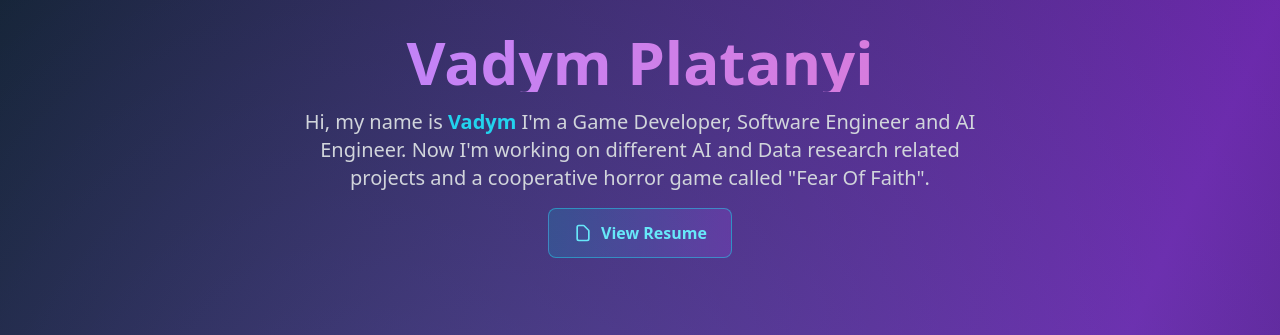
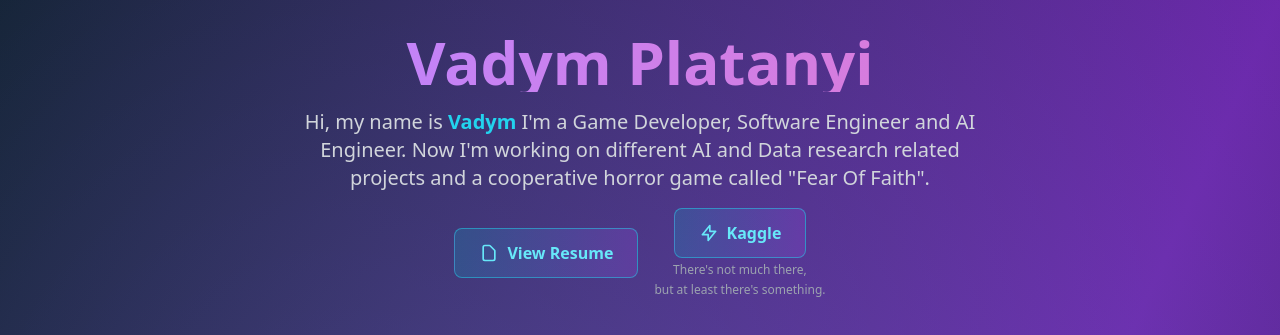
Before and after one commit to PLATnya/Portfolio, an Astro site: page / in a window 1280 px wide. Shown: the top 335 px of the page. Built offline with nearby package versions, Linux system fonts and the light colour scheme; Astro itself is replaced by a stand-in of ours.

Commit message:
Kaggle link

```diff
--- a/src/components/Header.astro
+++ b/src/components/Header.astro
@@ -12,7 +12,7 @@ const baseUrl = import.meta.env.BASE_URL;
       I'm a Game Developer, Software Engineer and AI Engineer.
       Now I'm working on different AI and Data research related projects and a cooperative horror game called "Fear Of Faith".
     </p>
-    <div class="flex justify-center mt-6">
+    <div class="flex flex-col sm:flex-row justify-center items-center gap-4 mt-6">
       <a
         href={`${baseUrl}/resume.pdf`}
         target="_blank"
@@ -24,6 +24,21 @@ const baseUrl = import.meta.env.BASE_URL;
         </svg>
         <span class="font-semibold">View Resume</span>
       </a>
+      <div class="flex flex-col items-center">
+        <a
+          href="https://www.kaggle.com/vadimplataniy"
+          target="_blank"
+          rel="noopener noreferrer"
+          class="inline-flex items-center gap-2 px-6 py-3 bg-gradient-to-r from-cyan-500/20 to-purple-500/20 hover:from-cyan-500/30 hover:to-purple-500/30 border border-cyan-400/50 hover:border-purple-400/70 rounded-lg text-cyan-300 hover:text-purple-200 transition-all duration-300 hover:shadow-lg hover:shadow-purple-500/30 hover:-translate-y-1"
+        >
+          <svg class="w-5 h-5" fill="none" stroke="currentColor" viewBox="0 0 24 24">
+            <path stroke-linecap="round" stroke-linejoin="round" stroke-width="2" d="M13 10V3L4 14h7v7l9-11h-7z" />
+          </svg>
+          <span class="font-semibold">Kaggle</span>
+        </a>
+        <p class="text-xs text-gray-400 mt-1 text-center">There's not much there,</p>
+        <p class="text-xs text-gray-400 mt-1 text-center">but at least there's something.</p>
+      </div>
     </div>
   </div>
 </header>
```
